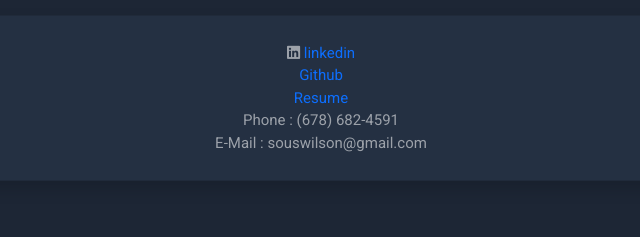
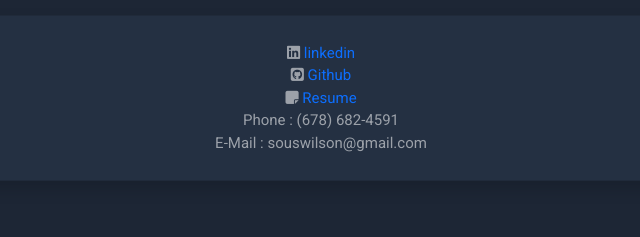
Before and after one commit to wilsonsous/Portfolio2, a plain HTML site: page index.html in a window 1280 px wide. Shown: the part 2509-2746 px from the top of the page, 319-959 px from the left. Drawn offline with nearby package versions, Linux system fonts and the light colour scheme.

Commit message:
added resume link

```diff
--- a/index.html
+++ b/index.html
@@ -247,11 +247,11 @@
                                 </li>
 
                                 <li>
-                                    <a href="https://github.com/wilsonsous">Github</a>
+                                    <i class="fab fa-github-square"></i> <a href="https://github.com/wilsonsous">Github</a>
                                 </li>
 
                                 <li>
-                                    <a href="">Resume</a>
+                                    <i class="fas fa-sticky-note"></i> <a href="https://docs.google.com/document/d/1H5sJ93lUMKnQ4VXMrQlHqd_VHSkeIGIj7nMzX6xoutg/edit?usp=sharing">Resume</a>
                                 </li>
                                 <li>
                                     Phone : (678) 682-4591
```
